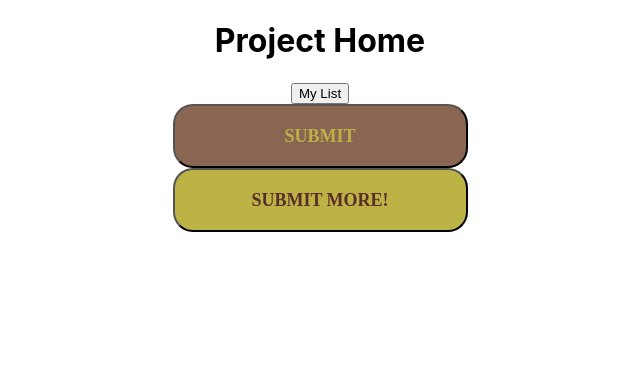
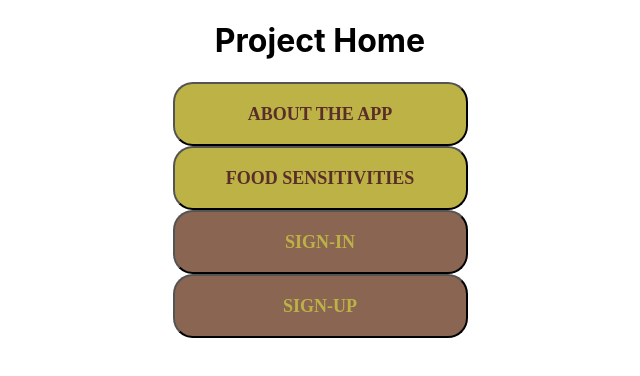
Before and after one commit to facn6/EatWrite, a React (Create React App) app in the folder client/: page / in a window 1280 px wide. Shown: the top 376 px of the page, without its empty margins (320-960 px from the left). Built offline with nearby package versions, Linux system fonts and the light colour scheme; a web font is replaced by a local one.

Commit message:
change the homepage to include the initial buttom & refactor code

```diff
--- a/client/src/App/App.js
+++ b/client/src/App/App.js
@@ -1,27 +1,17 @@
-import React, { Component } from 'react';
-import { Route, Switch } from 'react-router-dom';
-import './App.css';
-import Home from './Components/Home';
-import List from './Components/List';
+import React from "react";
+import { Route, Switch } from "react-router-dom";
+import "./App.css";
+import Home from "./Components/Home";
+import List from "./Components/List";
 
-
-class App extends Component {
-  render() {
-    const App = () => (
-      <div>
-        <Switch>
-          <Route exact path='/' component={Home}/>
-          <Route path='/list' component={List}/>
-        </Switch>
-      </div>
-    )
-    return (
+const App = () => {
+  return (
+    <div>
       <Switch>
-        <App/>
+        <Route exact path="/" component={Home} />
+        <Route path="/list" component={List} />
       </Switch>
-
-    );
-  }
-}
-
+    </div>
+  );
+};
 export default App;
--- a/client/src/App/Components/Home.js
+++ b/client/src/App/Components/Home.js
@@ -1,25 +1,25 @@
-import React, { Component } from 'react';
-import { Link } from 'react-router-dom';
-import Button from './Button/Button';
+import React from "react";
+import { Link } from "react-router-dom";
+import Button from "./Button/Button";
 
-
-
-class Home extends Component {
-  render() {
-    return (
+const Home = () => {
+  return (
     <div className="App">
       <h1>Project Home</h1>
-      {/* Link to List.js */}
-      <Link to={'./list'}>
-        <button variant="raised">
-            My List
-        </button>
+      <Link to="./list">
+        <Button className="green"> ABOUT THE APP </Button>
       </Link>
-      <Button className="brown"> SUBMIT </Button>
-      <Button className="green"> SUBMIT MORE! </Button>
+      <Link to="./list">
+        <Button className="green"> FOOD SENSITIVITIES </Button>
+      </Link>
+      <Link to="./list">
+        <Button className="brown"> SIGN-IN </Button>
+      </Link>
+      <Link to="./list">
+        <Button className="brown"> SIGN-UP </Button>
+      </Link>
+    </div>
+  );
+};
 
-    </div>
-    );
-  }
-}
 export default Home;
```
Also changed, not shown: client/src/App/Components/List.js (+10 -15 lines).
